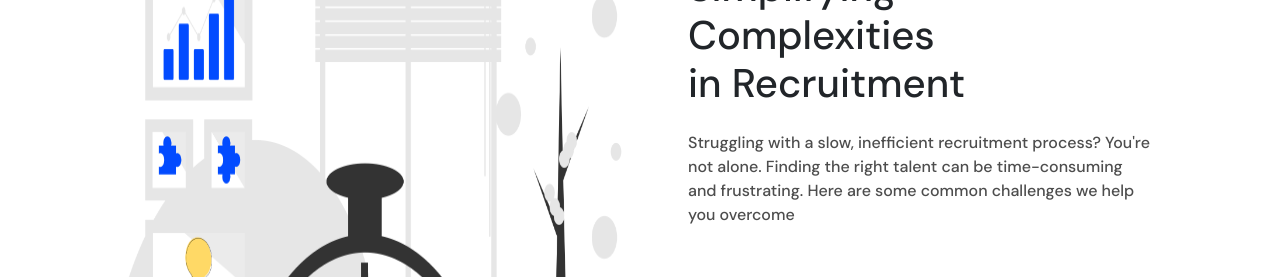
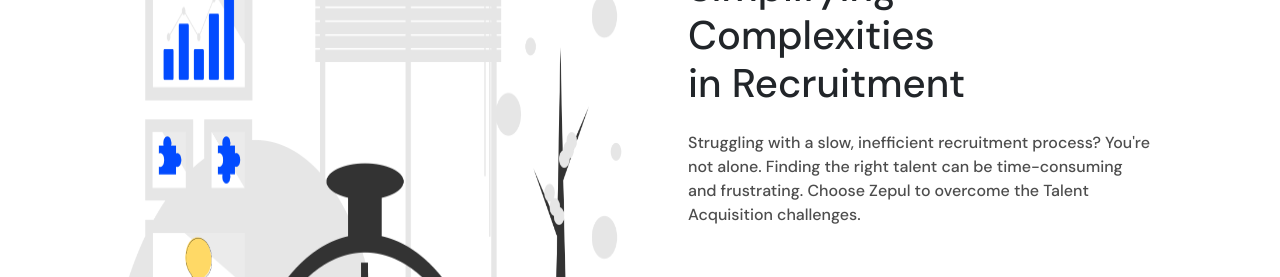
Before and after one commit to Bandan-Hpe/Zepul, a React (Vite) app: page / in a window 1280 px wide. Shown: the part 2080-2357 px from the top of the page. Built offline with nearby package versions, Linux system fonts and the light colour scheme.

Commit message:
changed home page content

```diff
--- a/src/Pages/Home.jsx
+++ b/src/Pages/Home.jsx
@@ -81,7 +81,9 @@
             <section className="d-flex row innovation py-md-5  align-items-center">
               <div className="col-md-6 mt-5">
                 <div className="home-content">
-                  <p className="color-title mb-0 fw-semibold">Unlocking Innovation</p>
+                  <p className="color-title mb-0 fw-semibold">
+                    Unlocking Innovation
+                  </p>
                   <h1>
                     Experience the
                     <br /> Power of Zepul 's Features
@@ -137,7 +139,9 @@
                 </div>
                 <div className="col-md-6 mt-5 p-sm-5">
                   <div className="home-content">
-                    <p className="color-title mb-0 fw-semibold">Why Businesses Choose Us</p>
+                    <p className="color-title mb-0 fw-semibold">
+                      Why Businesses Choose Us
+                    </p>
                     <h1>
                       Simplifying Complexities <br />
                       in Recruitment
@@ -145,8 +149,8 @@
                     <p className="w-md-75 mt-sm-4">
                       Struggling with a slow, inefficient recruitment process?
                       You're not alone. Finding the right talent can be
-                      time-consuming and frustrating. Here are some common
-                      challenges we help you overcome
+                      time-consuming and frustrating. Choose Zepul to overcome
+                      the Talent Acquisition challenges.
                     </p>
                   </div>
                   <div className="inner-content mt-sm-5">
```
